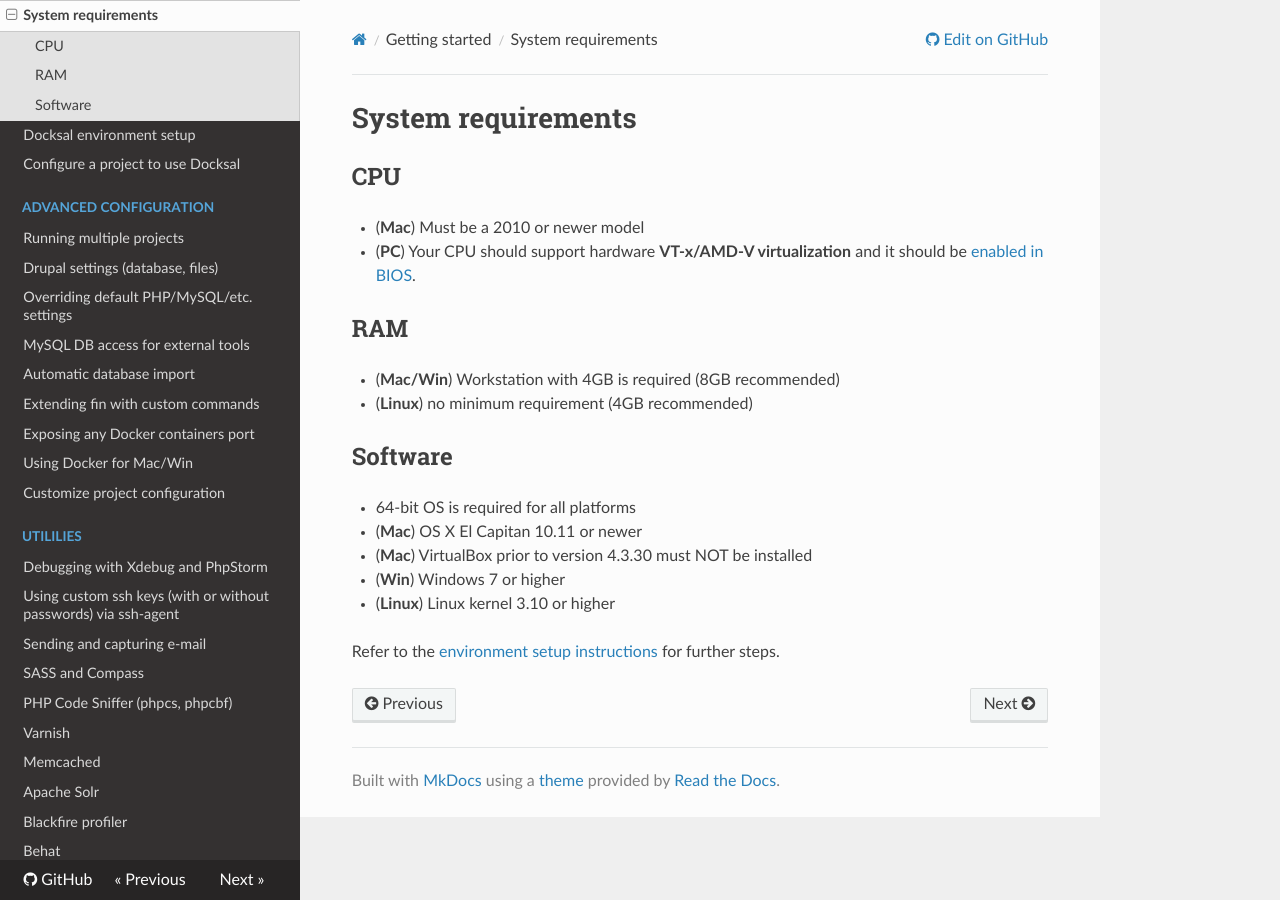
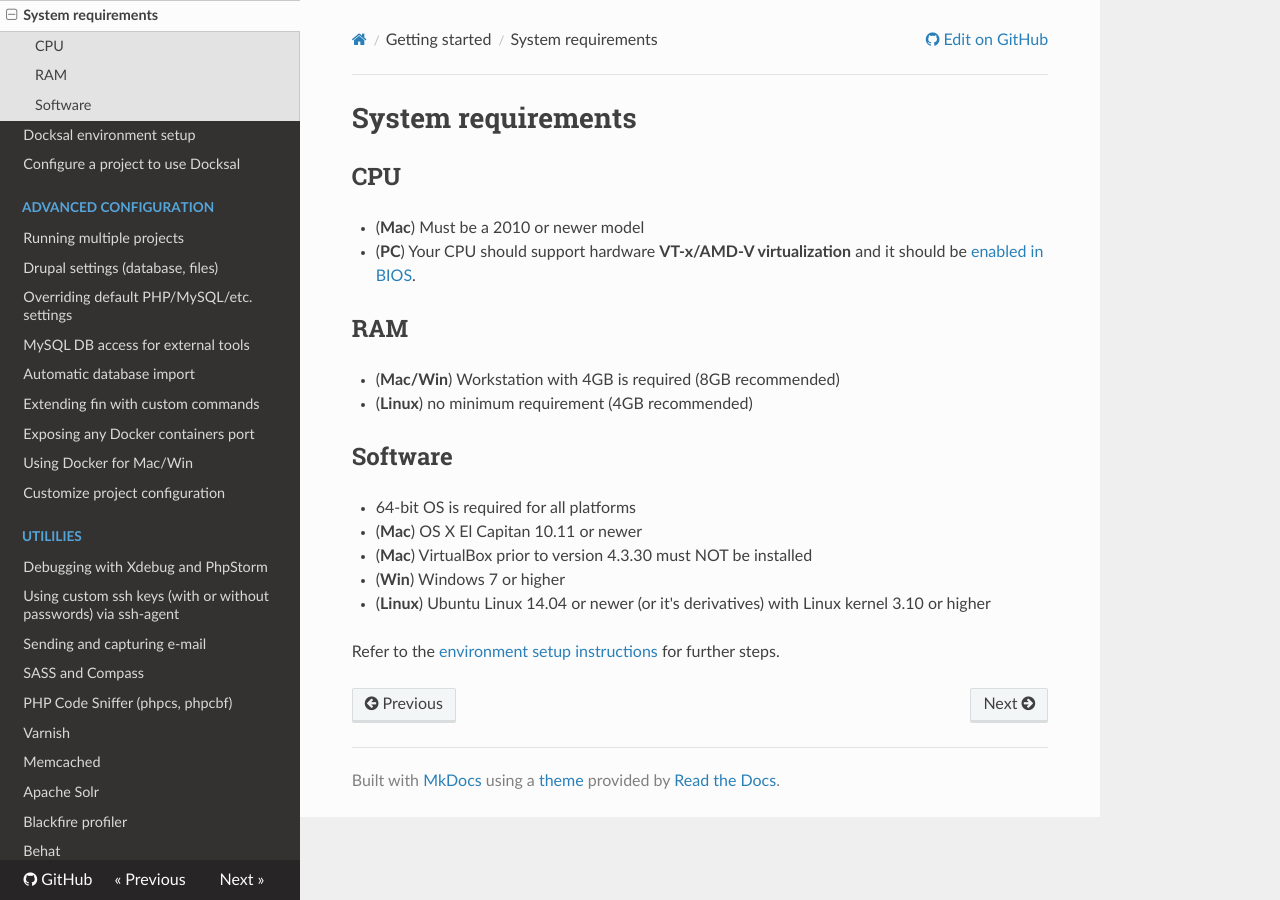
Before and after one commit to docksal/docksal, an MkDocs documentation site: the page built from docs/system-requirements.md, in a window 1280 px wide. Built offline with MkDocs 1.6.1, drawn with Linux system fonts in a browser that asks for light colours; nearby versions of some CDN libraries; old or Windows-style settings are respelled for this version of MkDocs.

Commit message:
Update system-requirements.md

```diff
--- a/docs/system-requirements.md
+++ b/docs/system-requirements.md
@@ -16,7 +16,7 @@
 - (**Mac**) OS X El Capitan 10.11 or newer
 - (**Mac**) VirtualBox prior to version 4.3.30 must NOT be installed
 - (**Win**) Windows 7 or higher
-- (**Linux**) Linux kernel 3.10 or higher
+- (**Linux**) Ubuntu Linux 14.04 or newer (or it's derivatives) with Linux kernel 3.10 or higher
 
 
 Refer to the [environment setup instructions](env-setup.md#setup) for further steps.
```
